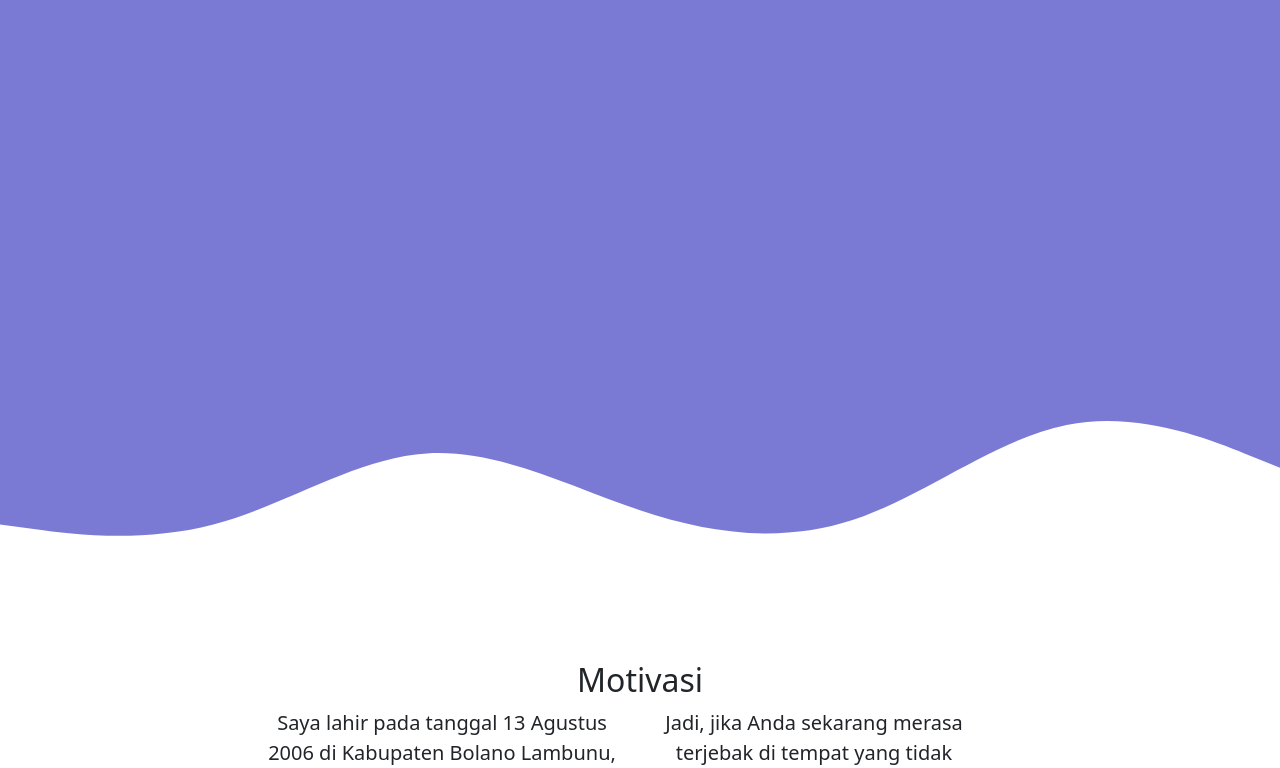
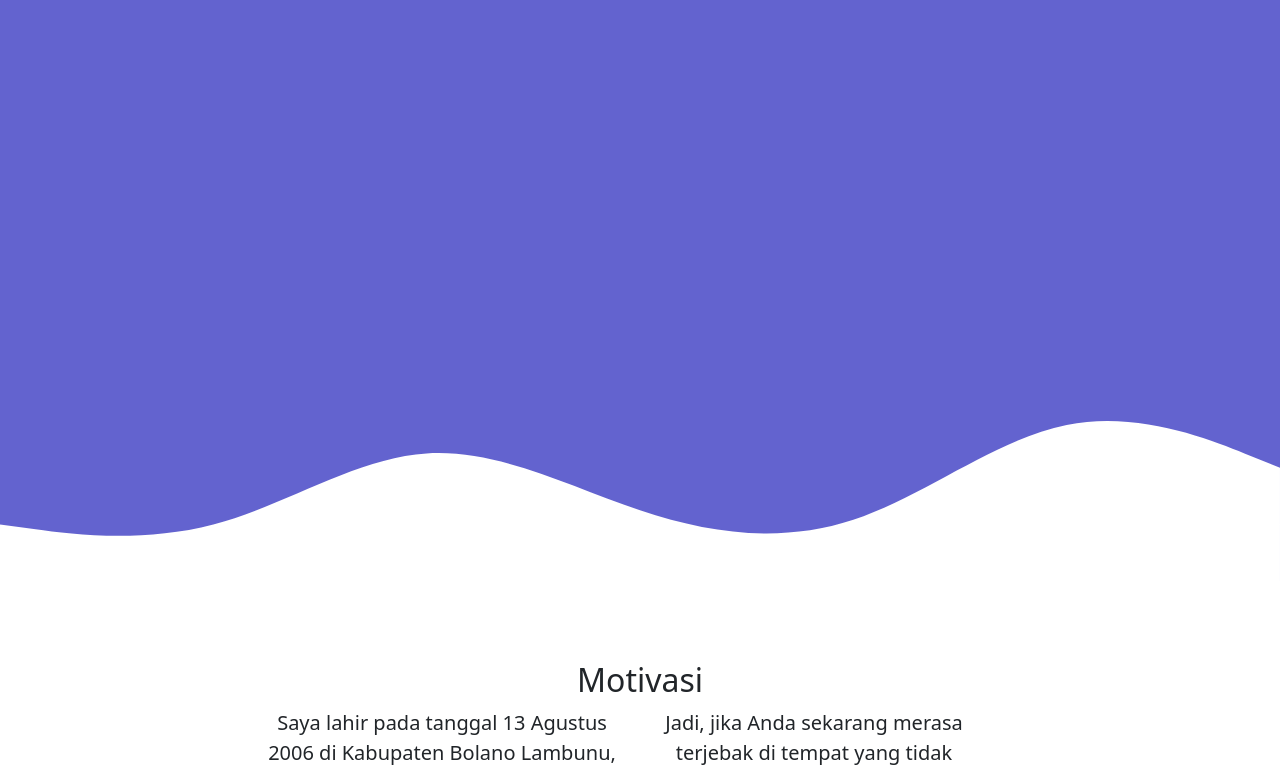
Before and after one commit to abdulrazakpasisingi/abdulrazakpasisingi.github.io, a plain HTML site: page index.html in a window 1280 px wide. Shown: the part 396-1164 px from the top of the page. Drawn offline with nearby package versions, Linux system fonts and the light colour scheme.

Commit message:
mengubah warna tampilan awal

```diff
--- a/style.css
+++ b/style.css
@@ -4,7 +4,7 @@ body {
 
 .jumbotron {
     padding: 6 rem;
-    background-color: rgb(122, 122, 213);
+    background-color: hsl(240, 53%, 60%);
 }
 
 #projects {
```
